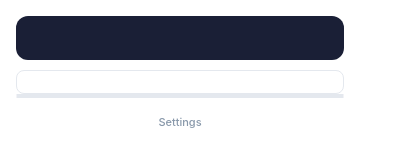
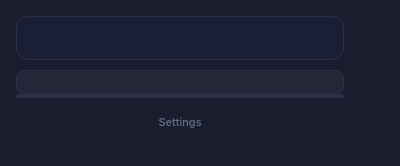
Before and after one commit to devravik/cleanclick, a browser extension: page src/popup/index.html in a window 400 px wide. Drawn offline with Linux system fonts and the dark colour scheme.

Commit message:
Restore dark mode support in popup
- Dark mode triggered by @media (prefers-color-scheme: dark)
- Dark palette: navy page bg (#1a1d2e), slightly lighter cards (#232738)
- Status bar background matches card color, no shadow
- Domain pill uses hover-bg for subtle distinction
- All accent/success/danger/warning colors match dark theme

Popup width remains 360px (was accidentally 200px).

```diff
--- a/src/popup/popup.css
+++ b/src/popup/popup.css
@@ -39,6 +39,38 @@
   --font-mono: 'SF Mono', 'JetBrains Mono', 'Fira Code', monospace;
   --popup-width: 360px;
   --popup-padding: 16px;
+}
+
+@media (prefers-color-scheme: dark) {
+  :root {
+    --page-bg: #1a1d2e;
+    --card-bg: #232738;
+    --card-border: #2d3148;
+    --hover-bg: #2a2e42;
+    --text-primary: #f1f5f9;
+    --text-secondary: #94a3b8;
+    --text-tertiary: #64748b;
+    --accent: #818cf8;
+    --accent-hover: #6366f1;
+    --accent-subtle: #1e1b4b;
+    --success: #34d399;
+    --success-subtle: #0f2d1f;
+    --danger: #f87171;
+    --danger-subtle: #2d0f0f;
+    --warning: #fbbf24;
+    --warning-subtle: #2d210f;
+  }
+
+  #status-bar {
+    background: #232738;
+    border: 1px solid var(--card-border);
+    box-shadow: none;
+  }
+
+  .domain {
+    background: var(--hover-bg);
+    color: var(--text-tertiary);
+  }
 }
 
 html {
```
